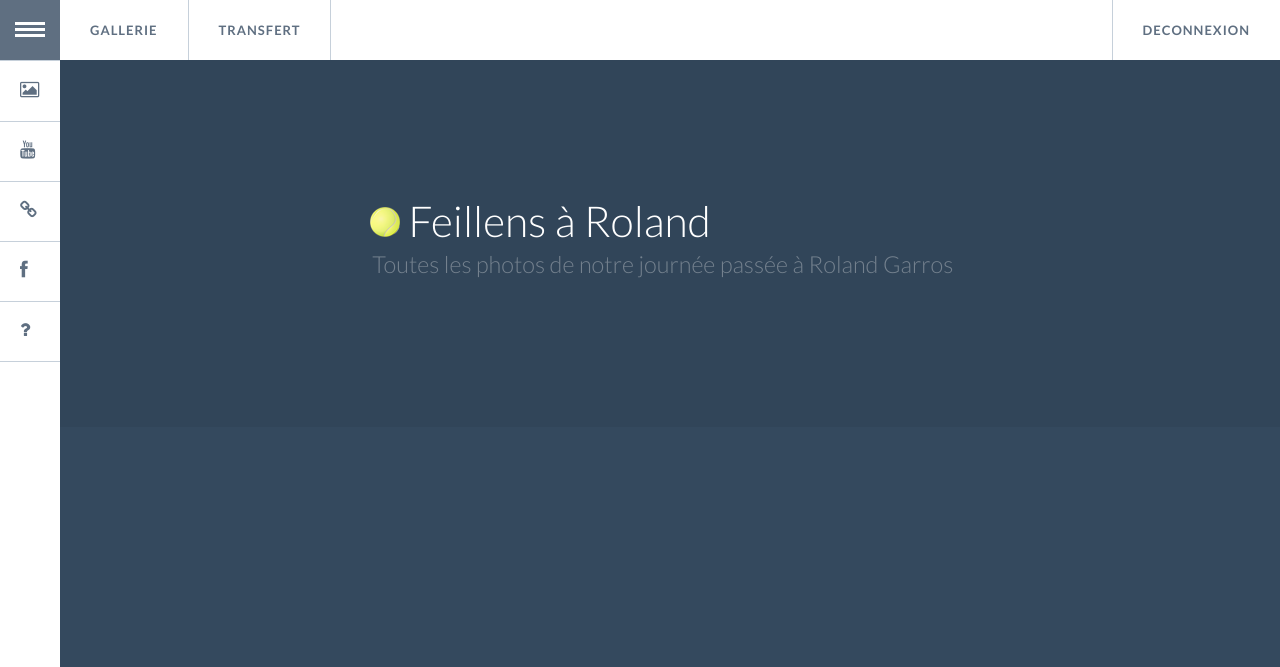
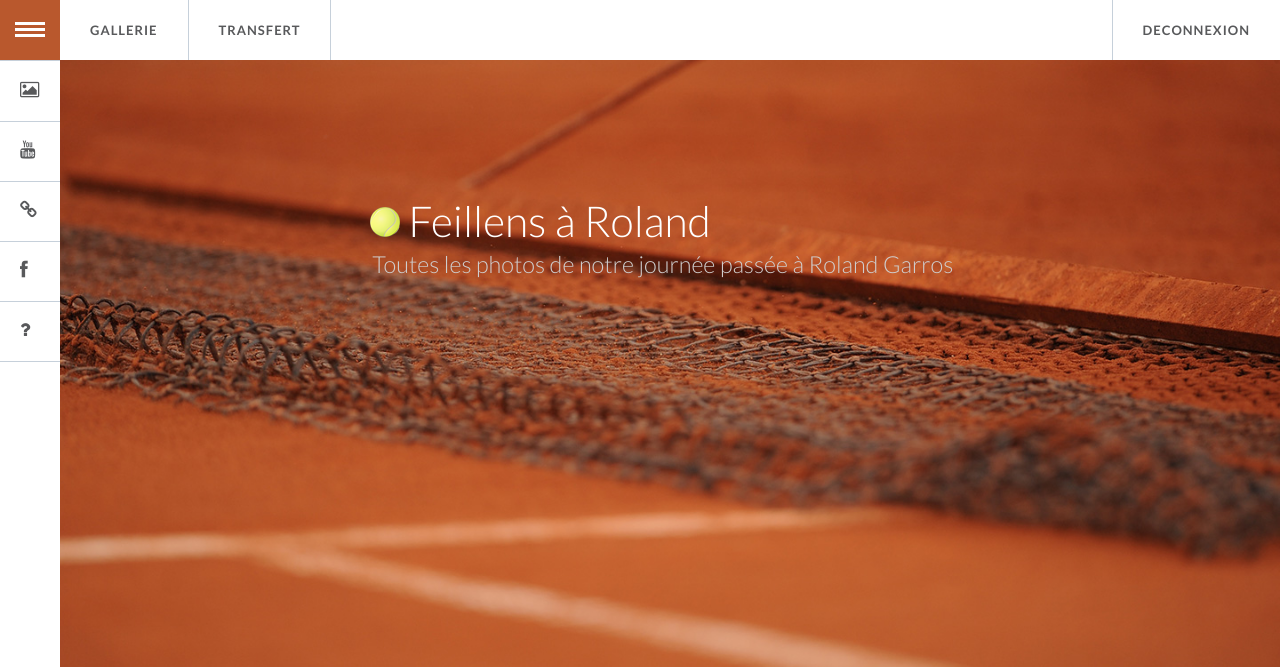
Before and after one commit to mrmcburger/feillensaroland, a PHP site: page / in a window 1280 px wide. Shown: the top 667 px of the page. Run offline with PHP 8.4, Linux system fonts and the light colour scheme; the visitor is signed in with stand-in values (Sample User, id 1); some libraries are stand-ins or nearby versions; some web fonts are replaced.

Commit message:
Modification design + interface auth page

```diff
--- a/css/component.css
+++ b/css/component.css
@@ -21,7 +21,7 @@
 		margin: 0;
 		padding: 0;
 		background: white;
-		color: #5f6f81;
+		color: #b9582d;
 		list-style: none;
 		text-transform: none;
 		font-weight: 300;
@@ -41,7 +41,7 @@
 .gn-menu-main a {
 		display: block;
 		height: 100%;
-		color: #5f6f81;
+		color: #58595B;
 		text-decoration: none;
 		cursor: pointer;
 }
@@ -49,7 +49,7 @@
 .no-touch .gn-menu-main a:hover,
 .no-touch .gn-menu li.gn-search-item:hover,
 .no-touch .gn-menu li.gn-search-item:hover a {
-		background: #5f6f81;
+		background: #b9582d;
 		color: white;
 }
 
@@ -147,7 +147,7 @@ input.gn-search {
 		outline: none;
 		border: none;
 		background: transparent;
-		color: #5f6f81;
+		color: #b9582d;
 		font-weight: 300;
 		font-family: 'Lato', Arial, sans-serif;
 		cursor: pointer;
@@ -156,19 +156,19 @@ input.gn-search {
 /* placeholder */
 
 .gn-search::-webkit-input-placeholder {
-		color: #5f6f81
+		color: #b9582d
 }
 
 .gn-search:-moz-placeholder {
-		color: #5f6f81
+		color: #b9582d
 }
 
 .gn-search::-moz-placeholder {
-		color: #5f6f81
+		color: #b9582d
 }
 
 .gn-search:-ms-input-placeholder {
-		color: #5f6f81
+		color: #b9582d
 }
 
 /* hide placeholder when active in Chrome */
@@ -283,20 +283,20 @@ input.gn-search:focus {
 		vertical-align: -2px;
 		width: 30px;
 		height: 3px;
-		background: #5f6f81;
-		box-shadow: 0 3px white, 0 -6px #5f6f81, 0 -9px white, 0 -12px #5f6f81;
+		background: #b9582d;
+		box-shadow: 0 3px white, 0 -6px #b9582d, 0 -9px white, 0 -12px #b9582d;
 		content: '';
 }
 
 .no-touch .gn-icon-menu:hover::before,
 .no-touch .gn-icon-menu.gn-selected:hover::before {
 		background: white;
-		box-shadow: 0 3px #5f6f81, 0 -6px white, 0 -9px #5f6f81, 0 -12px white;
+		box-shadow: 0 3px #b9582d, 0 -6px white, 0 -9px #b9582d, 0 -12px white;
 }
 
 .gn-icon-menu.gn-selected::before {
-		background: #5993cd;
-		box-shadow: 0 3px white, 0 -6px #5993cd, 0 -9px white, 0 -12px #5993cd;
+		background: #b9582d;
+		box-shadow: 0 3px white, 0 -6px #b9582d, 0 -9px white, 0 -12px #b9582d;
 }
 
 /* styles for opening menu */
--- a/css/demo.css
+++ b/css/demo.css
@@ -27,7 +27,6 @@ body {
 	margin: 0 auto;
 	padding: 10em 2em;
 	padding-left: 370px;
-	background: rgba(0,0,0,0.05);
 }
 
 .container > header a {
@@ -50,7 +49,7 @@ body {
 .container > header span {
 	display: block;
 	font-size: 55%;
-	color: #74818e;
+	color: #cfcece;
 	padding: 0 0 0.6em 0.1em;
 }
 
--- a/css/style.css
+++ b/css/style.css
@@ -1,7 +1,12 @@
 body {
 	font-family: "PT Sans";
     font-size: 10pt;
-    color: #5F6F81;
+    color: #58595B;
+    background: url(../img/bg.jpg) no-repeat center fixed;
+	-webkit-background-size: cover;
+	-moz-background-size: cover;
+	-o-background-size: cover;
+	background-size: cover;
 }
 
 @font-face {
```
Also changed, not shown: auth.php (+45 -4 lines), img/bg.jpg (added), img/roland.jpg (deleted).
